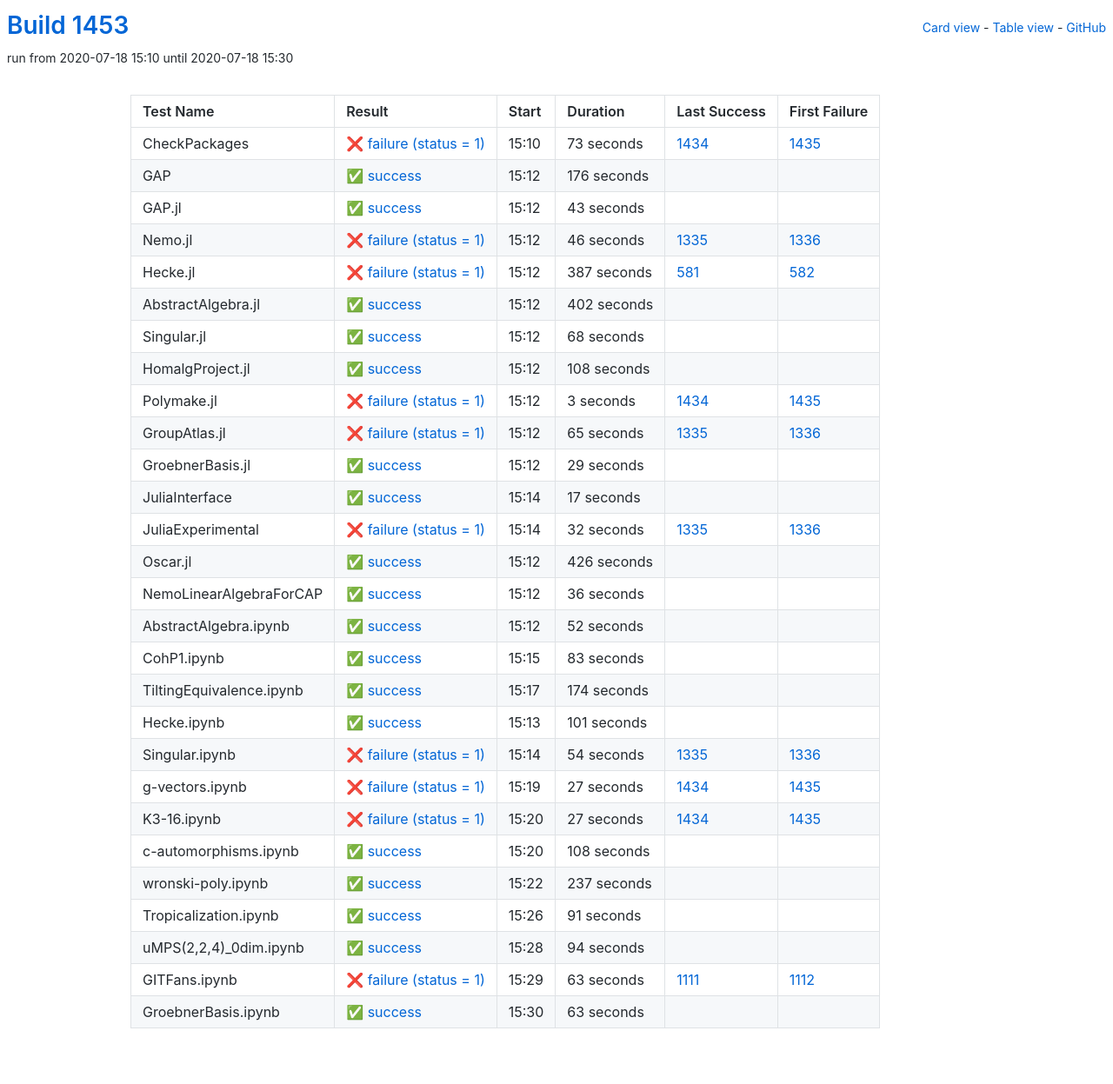
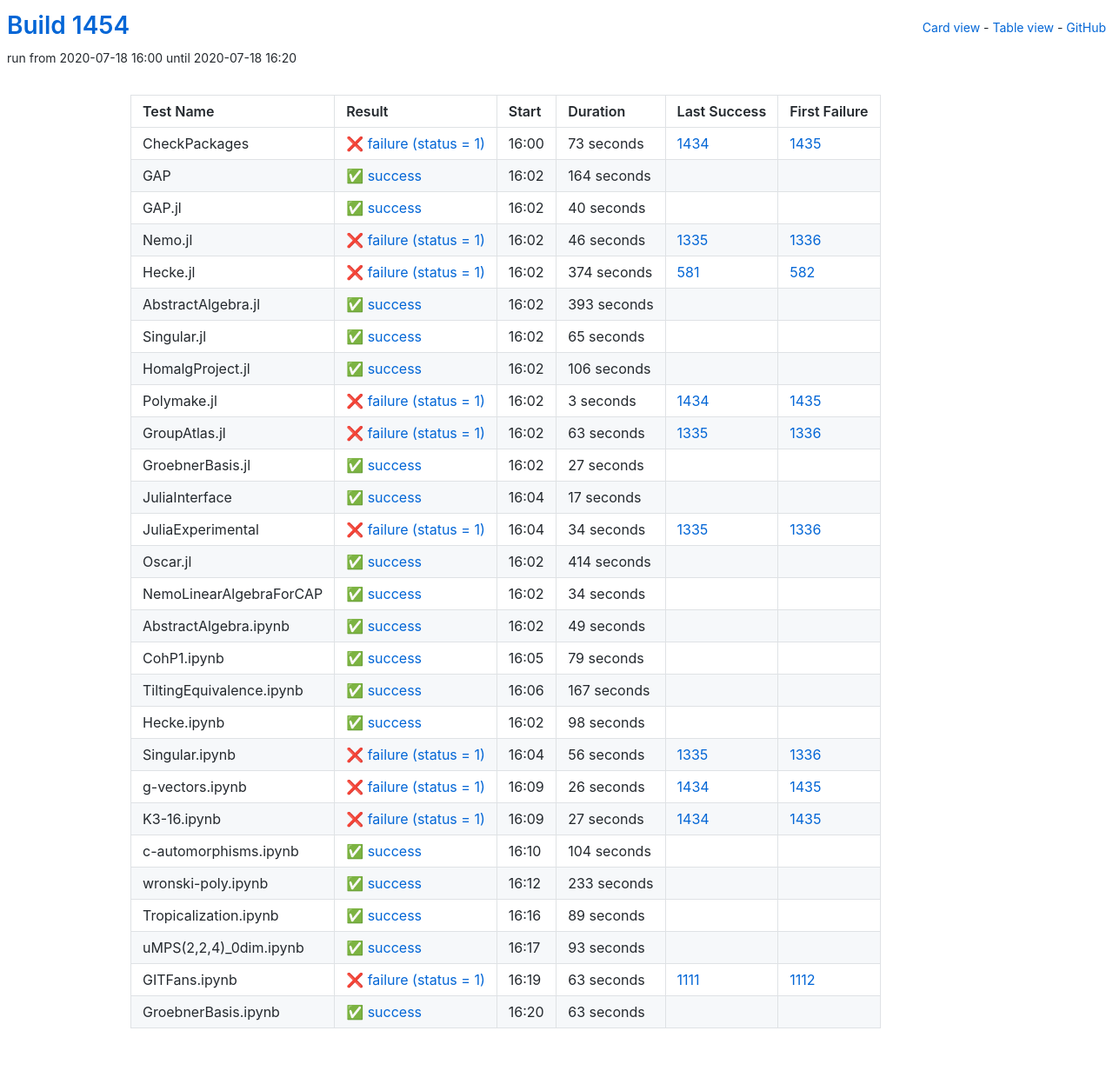
Before and after one commit to oscar-system/oscar-ci-status-1.4, a Jekyll site: the page built from table.html, in a window 1280 px wide. Shown: the whole page at 87% size. Built offline with Jekyll 4.4.1, drawn with Linux system fonts in a browser that asks for light colours.

Commit message:
Build #1454

```diff
--- a/_data/ci.yml
+++ b/_data/ci.yml
@@ -1,6 +1,6 @@
 ---
-build: 1453
-build_url: https://oscarci.mathematik.uni-kl.de/job/oscar-julia-1.4/1453/
+build: 1454
+build_url: https://oscarci.mathematik.uni-kl.de/job/oscar-julia-1.4/1454/
 job: oscar-julia-1.4
 organization: oscar-system
 repo: oscar-ci-status-1.4
@@ -8,8 +8,8 @@ repourl: https://github.com/oscar-system/oscar-ci-status-1.4
 tests:
 - name: CheckPackages
   id: checkpackages
-  log: https://oscarci.mathematik.uni-kl.de/job/oscar-julia-1.4/1453/artifact/logs/build-1453/CheckPackages.log
-  start: 2020-07-18 15:10
+  log: https://oscarci.mathematik.uni-kl.de/job/oscar-julia-1.4/1454/artifact/logs/build-1454/CheckPackages.log
+  start: 2020-07-18 16:00
   success: false
   exitcode: 1
   status: failure
@@ -20,32 +20,32 @@ tests:
   first_failure_url: https://oscarci.mathematik.uni-kl.de/job/oscar-julia-1.4/1435/
 - name: GAP
   id: gap
-  log: https://oscarci.mathematik.uni-kl.de/job/oscar-julia-1.4/1453/artifact/logs/build-1453/GAP.log
-  start: 2020-07-18 15:12
+  log: https://oscarci.mathematik.uni-kl.de/job/oscar-julia-1.4/1454/artifact/logs/build-1454/GAP.log
+  start: 2020-07-18 16:02
   success: true
   exitcode: 0
   status: success
-  duration: 176
+  duration: 164
   last_success: false
   last_success_url:
   first_failure: false
   first_failure_url:
 - name: GAP.jl
   id: gap-jl
-  log: https://oscarci.mathematik.uni-kl.de/job/oscar-julia-1.4/1453/artifact/logs/build-1453/GAP.jl.log
-  start: 2020-07-18 15:12
+  log: https://oscarci.mathematik.uni-kl.de/job/oscar-julia-1.4/1454/artifact/logs/build-1454/GAP.jl.log
+  start: 2020-07-18 16:02
   success: true
   exitcode: 0
   status: success
-  duration: 43
+  duration: 40
   last_success: false
   last_success_url:
   first_failure: false
   first_failure_url:
 - name: Nemo.jl
   id: nemo-jl
-  log: https://oscarci.mathematik.uni-kl.de/job/oscar-julia-1.4/1453/artifact/logs/build-1453/Nemo.jl.log
-  start: 2020-07-18 15:12
+  log: https://oscarci.mathematik.uni-kl.de/job/oscar-julia-1.4/1454/artifact/logs/build-1454/Nemo.jl.log
+  start: 2020-07-18 16:02
   success: false
   exitcode: 1
   status: failure
@@ -56,56 +56,56 @@ tests:
   first_failure_url: https://oscarci.mathematik.uni-kl.de/job/oscar-julia-1.4/1336/
 - name: Hecke.jl
   id: hecke-jl
-  log: https://oscarci.mathematik.uni-kl.de/job/oscar-julia-1.4/1453/artifact/logs/build-1453/Hecke.jl.log
-  start: 2020-07-18 15:12
+  log: https://oscarci.mathematik.uni-kl.de/job/oscar-julia-1.4/1454/artifact/logs/build-1454/Hecke.jl.log
+  start: 2020-07-18 16:02
   success: false
   exitcode: 1
   status: failure
-  duration: 387
+  duration: 374
   last_success: 581
   last_success_url: https://oscarci.mathematik.uni-kl.de/job/oscar-julia-1.4/581/
   first_failure: 582
   first_failure_url: https://oscarci.mathematik.uni-kl.de/job/oscar-julia-1.4/582/
 - name: AbstractAlgebra.jl
   id: abstractalgebra-jl
-  log: https://oscarci.mathematik.uni-kl.de/job/oscar-julia-1.4/1453/artifact/logs/build-1453/AbstractAlgebra.jl.log
-  start: 2020-07-18 15:12
+  log: https://oscarci.mathematik.uni-kl.de/job/oscar-julia-1.4/1454/artifact/logs/build-1454/AbstractAlgebra.jl.log
+  start: 2020-07-18 16:02
   success: true
   exitcode: 0
   status: success
-  duration: 402
+  duration: 393
   last_success: false
   last_success_url:
   first_failure: false
   first_failure_url:
 - name: Singular.jl
   id: singular-jl
-  log: https://oscarci.mathematik.uni-kl.de/job/oscar-julia-1.4/1453/artifact/logs/build-1453/Singular.jl.log
-  start: 2020-07-18 15:12
+  log: https://oscarci.mathematik.uni-kl.de/job/oscar-julia-1.4/1454/artifact/logs/build-1454/Singular.jl.log
+  start: 2020-07-18 16:02
   success: true
   exitcode: 0
   status: success
-  duration: 68
+  duration: 65
   last_success: false
   last_success_url:
   first_failure: false
   first_failure_url:
 - name: HomalgProject.jl
   id: homalgproject-jl
-  log: https://oscarci.mathematik.uni-kl.de/job/oscar-julia-1.4/1453/artifact/logs/build-1453/HomalgProject.jl.log
-  start: 2020-07-18 15:12
+  log: https://oscarci.mathematik.uni-kl.de/job/oscar-julia-1.4/1454/artifact/logs/build-1454/HomalgProject.jl.log
+  start: 2020-07-18 16:02
   success: true
   exitcode: 0
   status: success
-  duration: 108
+  duration: 106
   last_success: false
   last_success_url:
   first_failure: false
   first_failure_url:
 - name: Polymake.jl
   id: polymake-jl
-  log: https://oscarci.mathematik.uni-kl.de/job/oscar-julia-1.4/1453/artifact/logs/build-1453/Polymake.jl.log
-  start: 2020-07-18 15:12
+  log: https://oscarci.mathematik.uni-kl.de/job/oscar-julia-1.4/1454/artifact/logs/build-1454/Polymake.jl.log
+  start: 2020-07-18 16:02
   success: false
   exitcode: 1
   status: failure
@@ -116,32 +116,32 @@ tests:
   first_failure_url: https://oscarci.mathematik.uni-kl.de/job/oscar-julia-1.4/1435/
 - name: GroupAtlas.jl
   id: groupatlas-jl
-  log: https://oscarci.mathematik.uni-kl.de/job/oscar-julia-1.4/1453/artifact/logs/build-1453/GroupAtlas.jl.log
-  start: 2020-07-18 15:12
+  log: https://oscarci.mathematik.uni-kl.de/job/oscar-julia-1.4/1454/artifact/logs/build-1454/GroupAtlas.jl.log
+  start: 2020-07-18 16:02
   success: false
   exitcode: 1
   status: failure
-  duration: 65
+  duration: 63
   last_success: 1335
   last_success_url: https://oscarci.mathematik.uni-kl.de/job/oscar-julia-1.4/1335/
   first_failure: 1336
   first_failure_url: https://oscarci.mathematik.uni-kl.de/job/oscar-julia-1.4/1336/
 - name: GroebnerBasis.jl
   id: groebnerbasis-jl
-  log: https://oscarci.mathematik.uni-kl.de/job/oscar-julia-1.4/1453/artifact/logs/build-1453/GroebnerBasis.jl.log
-  start: 2020-07-18 15:12
+  log: https://oscarci.mathematik.uni-kl.de/job/oscar-julia-1.4/1454/artifact/logs/build-1454/GroebnerBasis.jl.log
+  start: 2020-07-18 16:02
   success: true
   exitcode: 0
   status: success
-  duration: 29
+  duration: 27
   last_success: false
   last_success_url:
   first_failure: false
   first_failure_url:
 - name: JuliaInterface
   id: juliainterface
-  log: https://oscarci.mathematik.uni-kl.de/job/oscar-julia-1.4/1453/artifact/logs/build-1453/JuliaInterface.log
-  start: 2020-07-18 15:14
+  log: https://oscarci.mathematik.uni-kl.de/job/oscar-julia-1.4/1454/artifact/logs/build-1454/JuliaInterface.log
+  start: 2020-07-18 16:04
   success: true
   exitcode: 0
   status: success
@@ -152,116 +152,116 @@ tests:
   first_failure_url:
 - name: JuliaExperimental
   id: juliaexperimental
-  log: https://oscarci.mathematik.uni-kl.de/job/oscar-julia-1.4/1453/artifact/logs/build-1453/JuliaExperimental.log
-  start: 2020-07-18 15:14
+  log: https://oscarci.mathematik.uni-kl.de/job/oscar-julia-1.4/1454/artifact/logs/build-1454/JuliaExperimental.log
+  start: 2020-07-18 16:04
   success: false
   exitcode: 1
   status: failure
-  duration: 32
+  duration: 34
   last_success: 1335
   last_success_url: https://oscarci.mathematik.uni-kl.de/job/oscar-julia-1.4/1335/
   first_failure: 1336
   first_failure_url: https://oscarci.mathematik.uni-kl.de/job/oscar-julia-1.4/1336/
 - name: Oscar.jl
   id: oscar-jl
-  log: https://oscarci.mathematik.uni-kl.de/job/oscar-julia-1.4/1453/artifact/logs/build-1453/Oscar.jl.log
-  start: 2020-07-18 15:12
+  log: https://oscarci.mathematik.uni-kl.de/job/oscar-julia-1.4/1454/artifact/logs/build-1454/Oscar.jl.log
+  start: 2020-07-18 16:02
   success: true
   exitcode: 0
   status: success
-  duration: 426
+  duration: 414
   last_success: false
   last_success_url:
   first_failure: false
   first_failure_url:
 - name: NemoLinearAlgebraForCAP
   id: nemolinearalgebraforcap
-  log: https://oscarci.mathematik.uni-kl.de/job/oscar-julia-1.4/1453/artifact/logs/build-1453/NemoLinearAlgebraForCAP.log
-  start: 2020-07-18 15:12
+  log: https://oscarci.mathematik.uni-kl.de/job/oscar-julia-1.4/1454/artifact/logs/build-1454/NemoLinearAlgebraForCAP.log
+  start: 2020-07-18 16:02
   success: true
   exitcode: 0
   status: success
-  duration: 36
+  duration: 34
   last_success: false
   last_success_url:
   first_failure: false
   first_failure_url:
 - name: AbstractAlgebra.ipynb
   id: abstractalgebra-ipynb
-  log: https://oscarci.mathematik.uni-kl.de/job/oscar-julia-1.4/1453/artifact/logs/build-1453/AbstractAlgebra.ipynb.log
-  start: 2020-07-18 15:12
+  log: https://oscarci.mathematik.uni-kl.de/job/oscar-julia-1.4/1454/artifact/logs/build-1454/AbstractAlgebra.ipynb.log
+  start: 2020-07-18 16:02
   success: true
   exitcode: 0
   status: success
-  duration: 52
+  duration: 49
   last_success: false
   last_success_url:
   first_failure: false
   first_failure_url:
 - name: CohP1.ipynb
   id: cohp1-ipynb
-  log: https://oscarci.mathematik.uni-kl.de/job/oscar-julia-1.4/1453/artifact/logs/build-1453/CohP1.ipynb.log
-  start: 2020-07-18 15:15
+  log: https://oscarci.mathematik.uni-kl.de/job/oscar-julia-1.4/1454/artifact/logs/build-1454/CohP1.ipynb.log
+  start: 2020-07-18 16:05
   success: true
   exitcode: 0
   status: success
-  duration: 83
+  duration: 79
   last_success: false
   last_success_url:
   first_failure: false
   first_failure_url:
 - name: TiltingEquivalence.ipynb
   id: tiltingequivalence-ipynb
-  log: https://oscarci.mathematik.uni-kl.de/job/oscar-julia-1.4/1453/artifact/logs/build-1453/TiltingEquivalence.ipynb.log
-  start: 2020-07-18 15:17
+  log: https://oscarci.mathematik.uni-kl.de/job/oscar-julia-1.4/1454/artifact/logs/build-1454/TiltingEquivalence.ipynb.log
+  start: 2020-07-18 16:06
   success: true
   exitcode: 0
   status: success
-  duration: 174
+  duration: 167
   last_success: false
   last_success_url:
   first_failure: false
   first_failure_url:
 - name: Hecke.ipynb
   id: hecke-ipynb
-  log: https://oscarci.mathematik.uni-kl.de/job/oscar-julia-1.4/1453/artifact/logs/build-1453/Hecke.ipynb.log
-  start: 2020-07-18 15:13
+  log: https://oscarci.mathematik.uni-kl.de/job/oscar-julia-1.4/1454/artifact/logs/build-1454/Hecke.ipynb.log
+  start: 2020-07-18 16:02
   success: true
   exitcode: 0
   status: success
-  duration: 101
+  duration: 98
   last_success: false
   last_success_url:
   first_failure: false
   first_failure_url:
 - name: Singular.ipynb
   id: singular-ipynb
-  log: https://oscarci.mathematik.uni-kl.de/job/oscar-julia-1.4/1453/artifact/logs/build-1453/Singular.ipynb.log
-  start: 2020-07-18 15:14
+  log: https://oscarci.mathematik.uni-kl.de/job/oscar-julia-1.4/1454/artifact/logs/build-1454/Singular.ipynb.log
+  start: 2020-07-18 16:04
   success: false
   exitcode: 1
   status: failure
-  duration: 54
+  duration: 56
   last_success: 1335
   last_success_url: https://oscarci.mathematik.uni-kl.de/job/oscar-julia-1.4/1335/
   first_failure: 1336
   first_failure_url: https://oscarci.mathematik.uni-kl.de/job/oscar-julia-1.4/1336/
 - name: g-vectors.ipynb
   id: g-vectors-ipynb
-  log: https://oscarci.mathematik.uni-kl.de/job/oscar-julia-1.4/1453/artifact/logs/build-1453/g-vectors.ipynb.log
-  start: 2020-07-18 15:19
+  log: https://oscarci.mathematik.uni-kl.de/job/oscar-julia-1.4/1454/artifact/logs/build-1454/g-vectors.ipynb.log
+  start: 2020-07-18 16:09
   success: false
   exitcode: 1
   status: failure
-  duration: 27
+  duration: 26
   last_success: 1434
   last_success_url: https://oscarci.mathematik.uni-kl.de/job/oscar-julia-1.4/1434/
   first_failure: 1435
   first_failure_url: https://oscarci.mathematik.uni-kl.de/job/oscar-julia-1.4/1435/
 - name: K3-16.ipynb
   id: k3-16-ipynb
-  log: https://oscarci.mathematik.uni-kl.de/job/oscar-julia-1.4/1453/artifact/logs/build-1453/K3-16.ipynb.log
-  start: 2020-07-18 15:20
+  log: https://oscarci.mathematik.uni-kl.de/job/oscar-julia-1.4/1454/artifact/logs/build-1454/K3-16.ipynb.log
+  start: 2020-07-18 16:09
   success: false
   exitcode: 1
   status: failure
@@ -272,56 +272,56 @@ tests:
   first_failure_url: https://oscarci.mathematik.uni-kl.de/job/oscar-julia-1.4/1435/
 - name: c-automorphisms.ipynb
   id: c-automorphisms-ipynb
-  log: https://oscarci.mathematik.uni-kl.de/job/oscar-julia-1.4/1453/artifact/logs/build-1453/c-automorphisms.ipynb.log
-  start: 2020-07-18 15:20
+  log: https://oscarci.mathematik.uni-kl.de/job/oscar-julia-1.4/1454/artifact/logs/build-1454/c-automorphisms.ipynb.log
+  start: 2020-07-18 16:10
   success: true
   exitcode: 0
   status: success
-  duration: 108
+  duration: 104
   last_success: false
   last_success_url:
   first_failure: false
   first_failure_url:
 - name: wronski-poly.ipynb
   id: wronski-poly-ipynb
-  log: https://oscarci.mathematik.uni-kl.de/job/oscar-julia-1.4/1453/artifact/logs/build-1453/wronski-poly.ipynb.log
-  start: 2020-07-18 15:22
+  log: https://oscarci.mathematik.uni-kl.de/job/oscar-julia-1.4/1454/artifact/logs/build-1454/wronski-poly.ipynb.log
+  start: 2020-07-18 16:12
   success: true
   exitcode: 0
   status: success
-  duration: 237
+  duration: 233
   last_success: false
   last_success_url:
   first_failure: false
   first_failure_url:
 - name: Tropicalization.ipynb
   id: tropicalization-ipynb
-  log: https://oscarci.mathematik.uni-kl.de/job/oscar-julia-1.4/1453/artifact/logs/build-1453/Tropicalization.ipynb.log
-  start: 2020-07-18 15:26
+  log: https://oscarci.mathematik.uni-kl.de/job/oscar-julia-1.4/1454/artifact/logs/build-1454/Tropicalization.ipynb.log
+  start: 2020-07-18 16:16
   success: true
   exitcode: 0
   status: success
-  duration: 91
+  duration: 89
   last_success: false
   last_success_url:
   first_failure: false
   first_failure_url:
 - name: uMPS(2,2,4)_0dim.ipynb
   id: umps-2-2-4-0dim-ipynb
-  log: https://oscarci.mathematik.uni-kl.de/job/oscar-julia-1.4/1453/artifact/logs/build-1453/uMPS-2-2-4-_0dim.ipynb.log
-  start: 2020-07-18 15:28
+  log: https://oscarci.mathematik.uni-kl.de/job/oscar-julia-1.4/1454/artifact/logs/build-1454/uMPS-2-2-4-_0dim.ipynb.log
+  start: 2020-07-18 16:17
   success: true
   exitcode: 0
   status: success
-  duration: 94
+  duration: 93
   last_success: false
   last_success_url:
   first_failure: false
   first_failure_url:
 - name: GITFans.ipynb
   id: gitfans-ipynb
-  log: https://oscarci.mathematik.uni-kl.de/job/oscar-julia-1.4/1453/artifact/logs/build-1453/GITFans.ipynb.log
-  start: 2020-07-18 15:29
+  log: https://oscarci.mathematik.uni-kl.de/job/oscar-julia-1.4/1454/artifact/logs/build-1454/GITFans.ipynb.log
+  start: 2020-07-18 16:19
   success: false
   exitcode: 1
   status: failure
@@ -332,8 +332,8 @@ tests:
   first_failure_url: https://oscarci.mathematik.uni-kl.de/job/oscar-julia-1.4/1112/
 - name: GroebnerBasis.ipynb
   id: groebnerbasis-ipynb
-  log: https://oscarci.mathematik.uni-kl.de/job/oscar-julia-1.4/1453/artifact/logs/build-1453/GroebnerBasis.ipynb.log
-  start: 2020-07-18 15:30
+  log: https://oscarci.mathematik.uni-kl.de/job/oscar-julia-1.4/1454/artifact/logs/build-1454/GroebnerBasis.ipynb.log
+  start: 2020-07-18 16:20
   success: true
   exitcode: 0
   status: success
```
Also changed, not shown: README.md.
